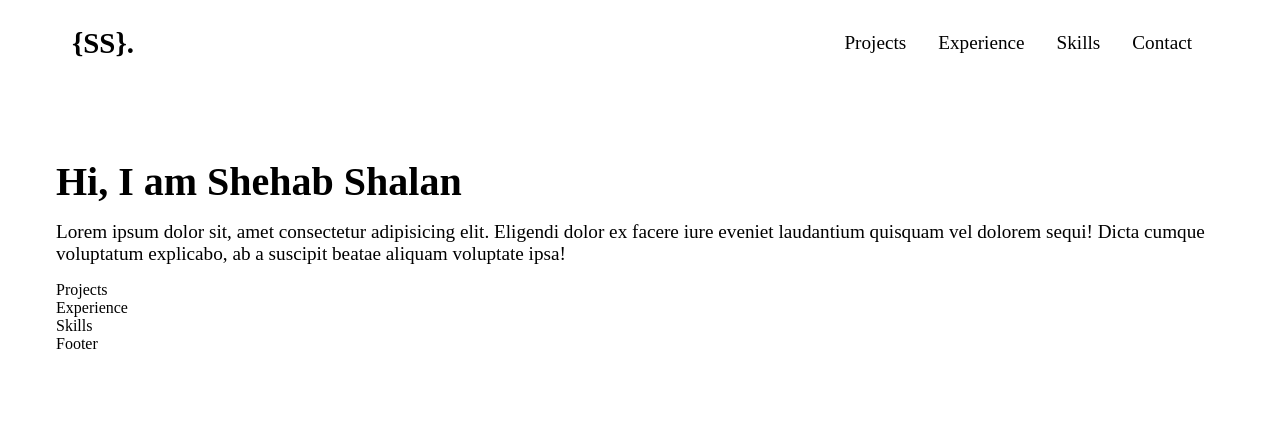
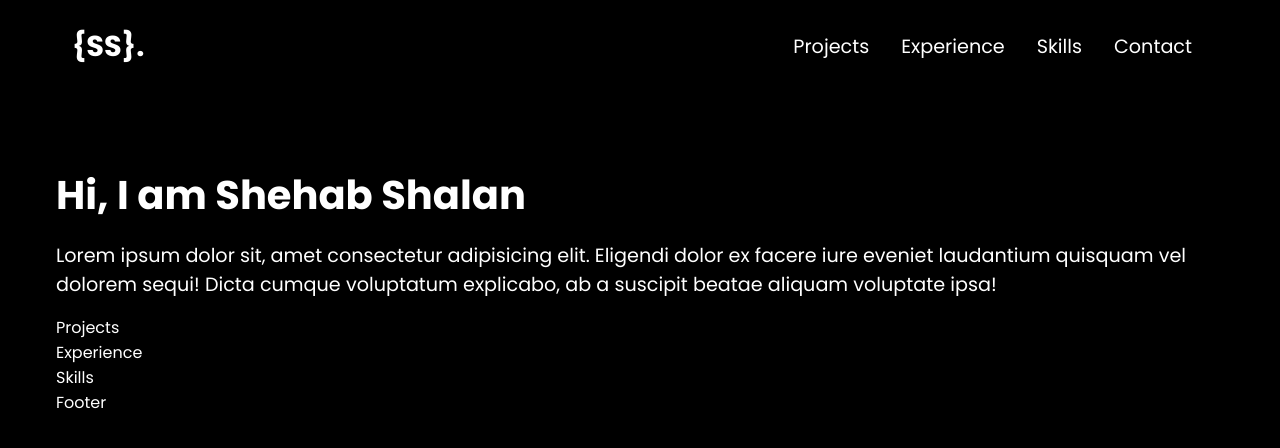
Before and after one commit to shehabshalan/minimal-react-portfolio, a React (Vite) app: page / in a window 1280 px wide. Shown: the top 448 px of the page. Built offline with nearby package versions, Linux system fonts and the light colour scheme.

Commit message:
added root colors

```diff
--- a/src/App.css
+++ b/src/App.css
@@ -1,3 +1,16 @@
+:root {
+  --dark-theme-background: #000000;
+  --dark-theme-color: rgb(255, 255, 255);
+  --light-theme-background: rgb(255, 255, 255);
+  --light-theme-color: #000000;
+}
+
+body {
+  font-family: "Poppins", sans-serif;
+  background-color: var(--dark-theme-background);
+  color: var(--dark-theme-color);
+}
+
 .container {
   max-width: 1200px;
   margin: 0 auto;
```
